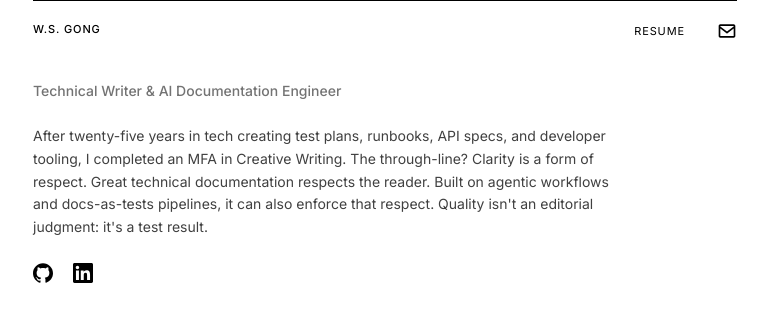
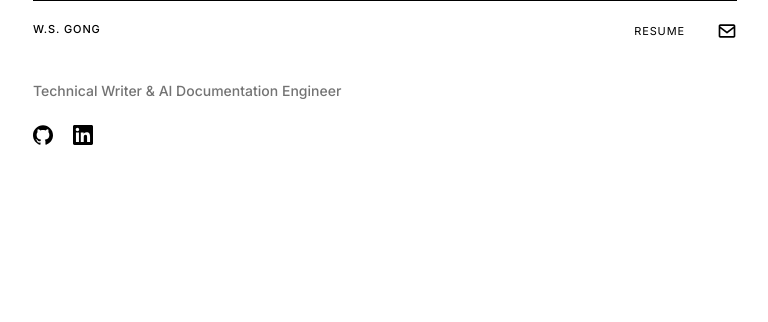
Before and after one commit to highschoolsmokers/ws-gong, a Next.js app: page /tech in a window 1280 px wide. Shown: the top 322 px of the page, without its empty margins (255-1023 px from the left). Built offline with nearby package versions, Linux system fonts and the light colour scheme.

Commit message:
Remove summary text from tech landing page
Co-Authored-By: Claude Sonnet 4.6 <noreply@anthropic.com>

```diff
--- a/app/(tech)/tech/page.tsx
+++ b/app/(tech)/tech/page.tsx
@@ -23,14 +23,7 @@ export default function TechPage() {
   return (
     <div className="space-y-6">
       <p className="text-sm font-medium text-neutral-500">Technical Writer &amp; AI Documentation Engineer</p>
-      <p className="text-sm leading-relaxed text-neutral-700 max-w-xl">
-        After twenty-five years in tech creating test plans, runbooks, API specs, and developer
-        tooling, I completed an MFA in Creative Writing. The through-line? Clarity is a form
-        of respect. Great technical documentation respects the reader. Built on agentic
-        workflows and docs-as-tests pipelines, it can also enforce that respect. Quality
-        isn&apos;t an editorial judgment: it&apos;s a test result.
-      </p>
-      <ul className="flex gap-5 items-center">
+<ul className="flex gap-5 items-center">
         {socials.map((s) => (
           <li key={s.label}>
             <a
```
